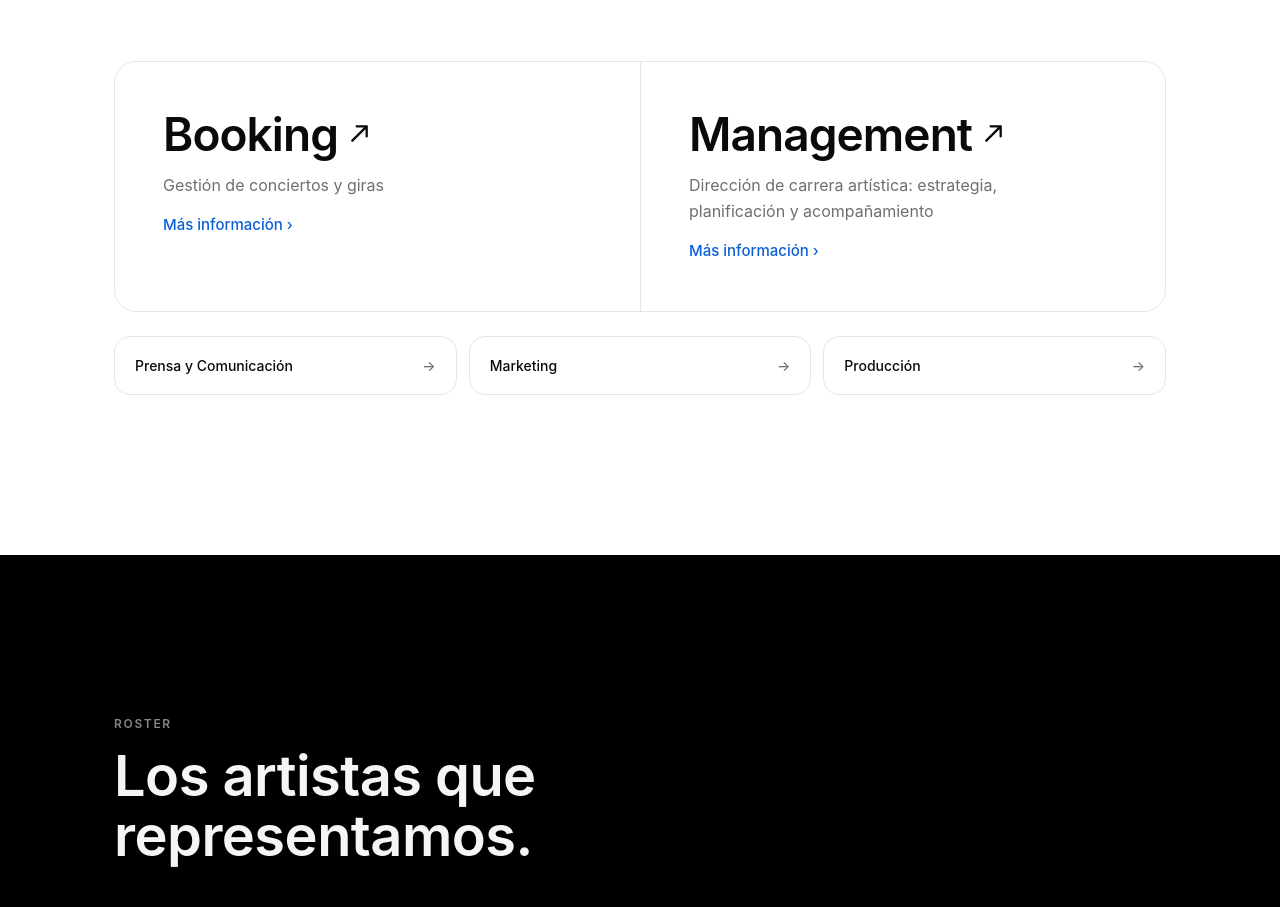
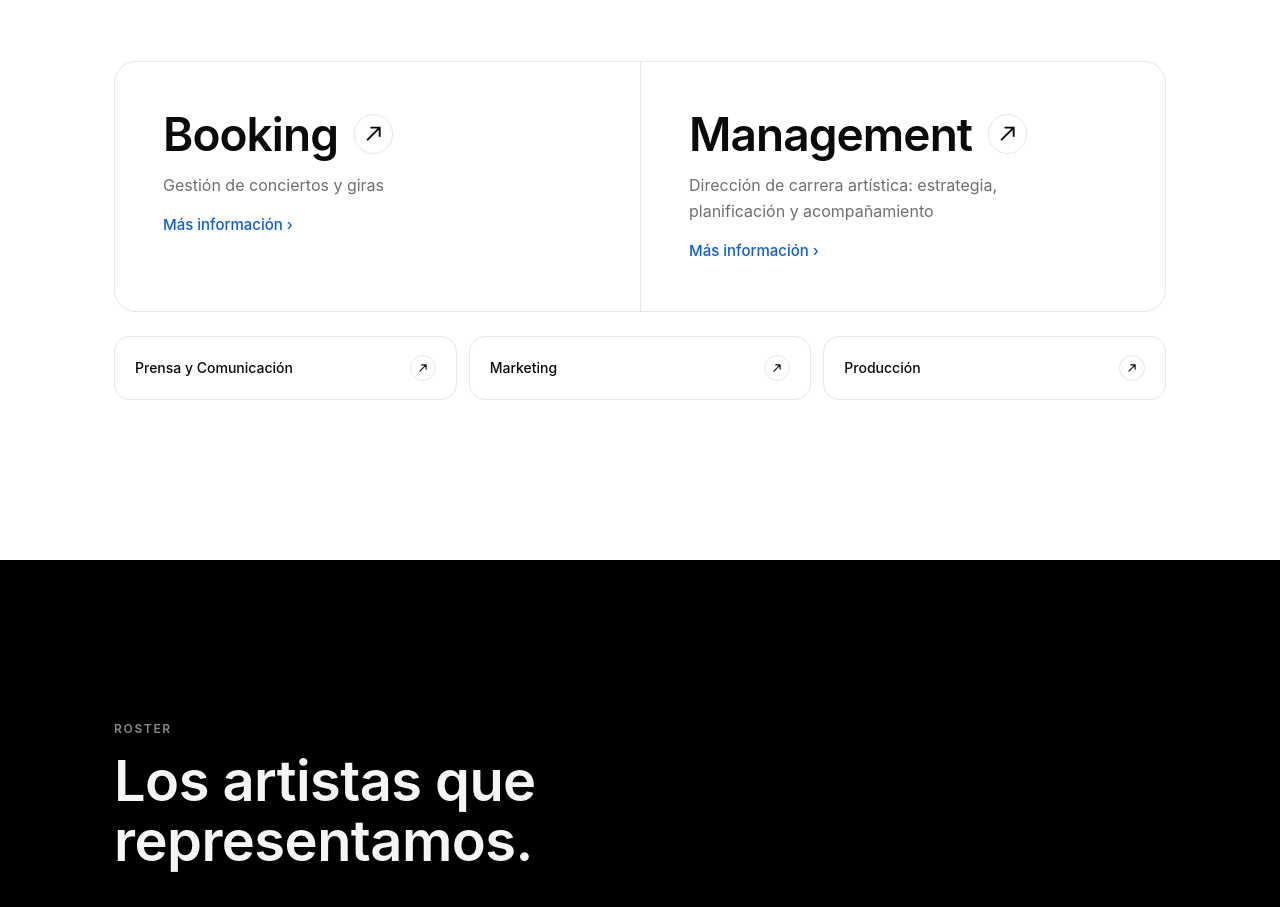
Before and after one commit to marioroz19-netizen/nmusika, a Next.js app: page / in a window 1280 px wide. Shown: the part 1090-1997 px from the top of the page. Built offline with nearby package versions, Linux system fonts and the light colour scheme.

Commit message:
Update ServiciosSection.tsx

```diff
--- a/src/components/ServiciosSection.tsx
+++ b/src/components/ServiciosSection.tsx
@@ -26,10 +26,14 @@ export default function ServiciosSection({ services }: { services: Service[] })
                 i > 0 ? "border-t sm:border-t-0 sm:border-l border-border-invert" : ""
               }`}
             >
-              <h3 className="flex items-center gap-2.5 text-[clamp(28px,4.6vw,46px)] font-semibold tracking-[-0.02em] leading-[1.05]">
+              <h3 className="flex items-center gap-4 text-[clamp(28px,4.6vw,46px)] font-semibold tracking-[-0.02em] leading-[1.05]">
                 {service.name}
+                <span
+                  aria-hidden="true"
+                  className="inline-flex items-center justify-center w-[0.85em] h-[0.85em] shrink-0 rounded-full border border-border-invert transition-all duration-300 group-hover:border-accent-invert group-hover:bg-accent-invert group-hover:text-white"
+                >
                   <svg
-                  className="w-[0.5em] h-[0.5em] shrink-0 transition-transform duration-300 group-hover:translate-x-1 group-hover:-translate-y-1"
+                    className="w-[0.42em] h-[0.42em] transition-transform duration-300 group-hover:translate-x-0.5 group-hover:-translate-y-0.5"
                     viewBox="0 0 16 16"
                     fill="none"
                   >
@@ -41,6 +45,7 @@ export default function ServiciosSection({ services }: { services: Service[] })
                       strokeLinejoin="round"
                     />
                   </svg>
+                </span>
               </h3>
               <p className="mt-3.5 text-[16px] leading-relaxed text-muted-invert max-w-[38ch]">
                 {service.description}
@@ -66,9 +71,17 @@ export default function ServiciosSection({ services }: { services: Service[] })
                   {service.name}
                   <span
                     aria-hidden="true"
-                    className="text-muted-invert transition-transform duration-300 group-hover:translate-x-1"
+                    className="inline-flex items-center justify-center w-[26px] h-[26px] rounded-full border border-border-invert shrink-0 transition-all duration-300 group-hover:border-text-invert group-hover:bg-text-invert group-hover:text-bg"
                   >
-                    →
+                    <svg width="10" height="10" viewBox="0 0 16 16" fill="none">
+                      <path
+                        d="M3 13L13 3M13 3H6M13 3v7"
+                        stroke="currentColor"
+                        strokeWidth="1.8"
+                        strokeLinecap="round"
+                        strokeLinejoin="round"
+                      />
+                    </svg>
                   </span>
                 </Link>
               </Reveal>
```
Lines whose indentation alone changed are shown as unchanged.
